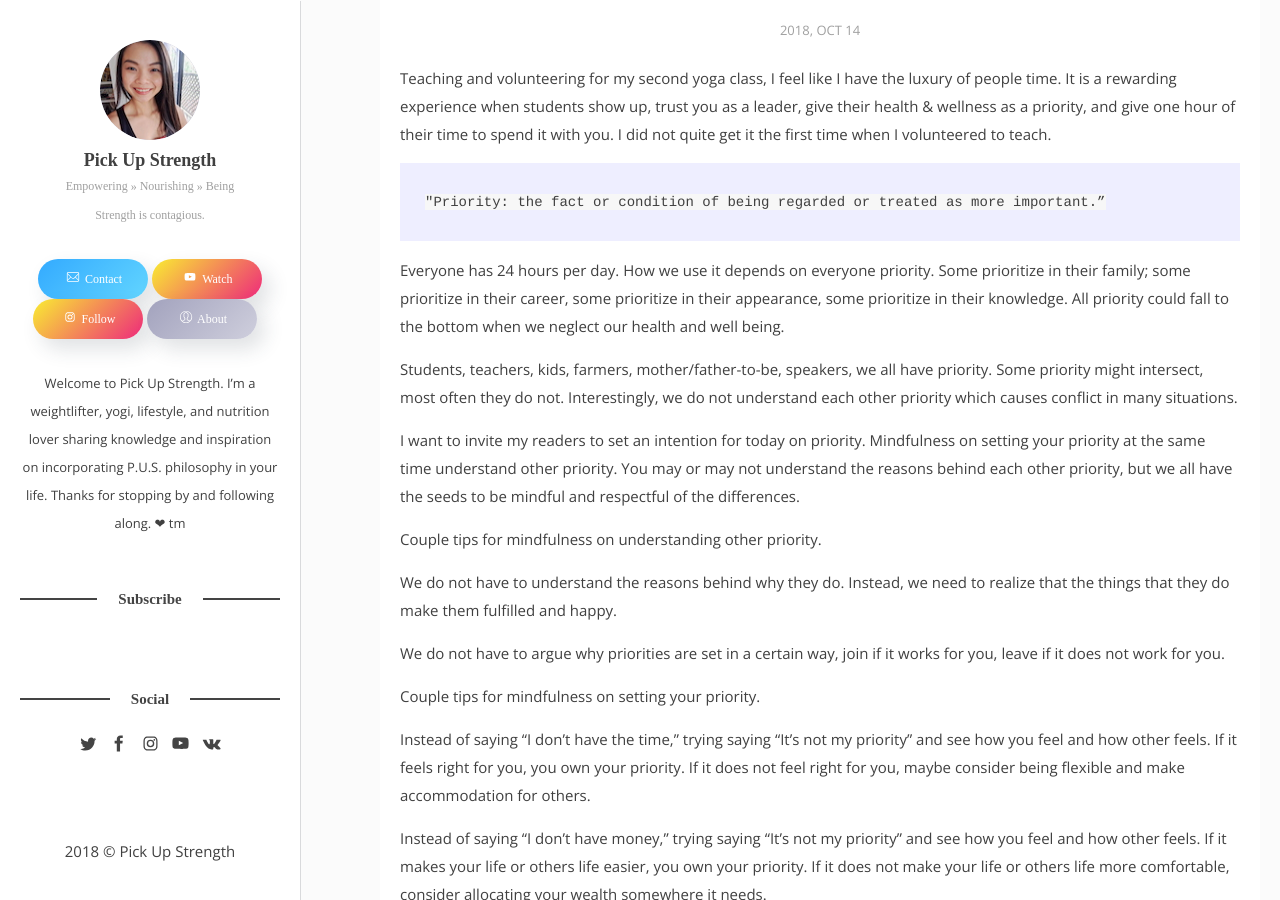
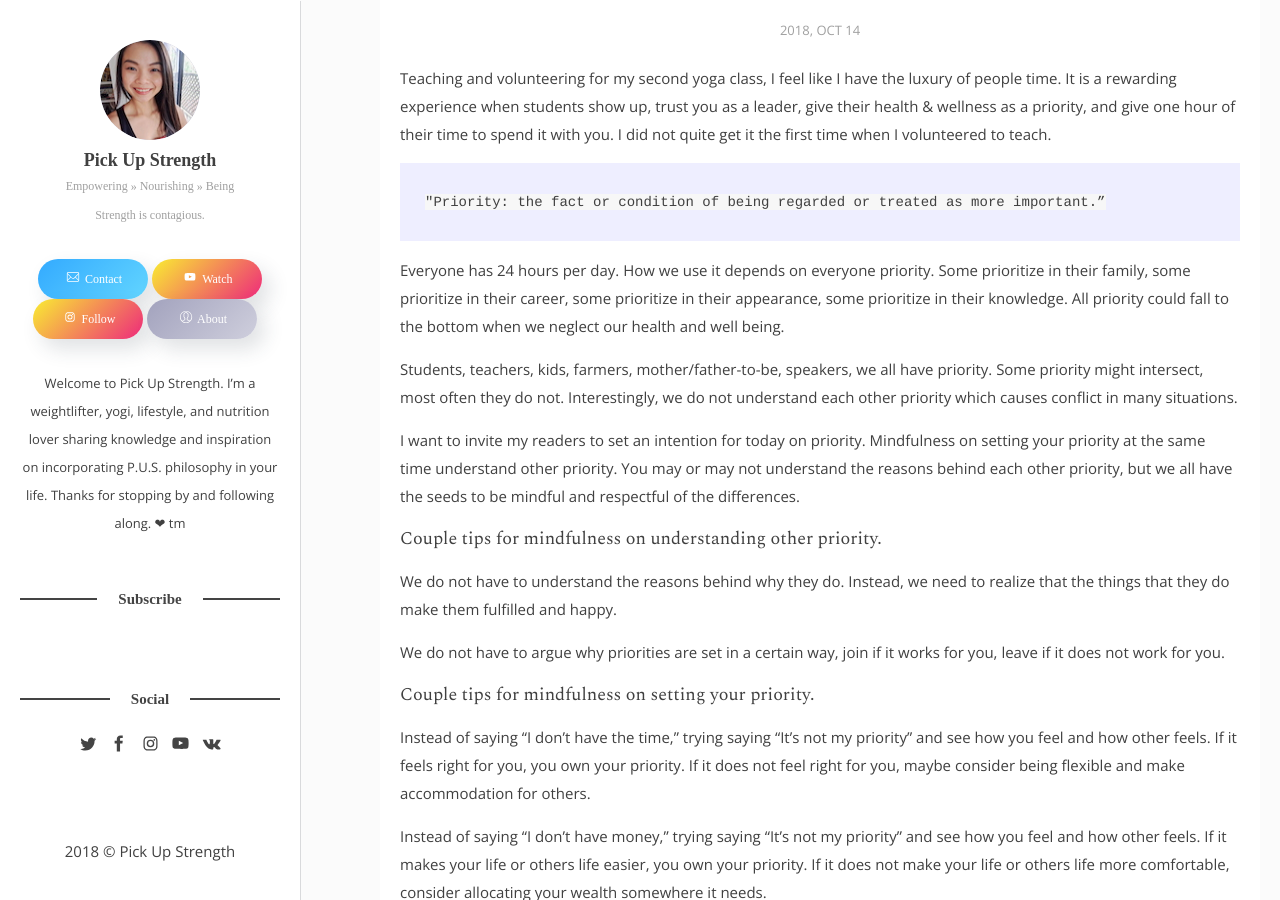
Before and after one commit to teckmonster/pickupstrength, a Jekyll site: the page built from _posts/2018-10-14-Mindfulness-On-Priority.markdown, in a window 1280 px wide and 900 px high, scrolled down 577 px. Built offline with Jekyll 4.4.1, drawn with Linux system fonts in a browser that asks for light colours; some web fonts are replaced; comment, search, counter and statistics services are not loaded.

Commit message:
fix typo.

```diff
--- a/_posts/2018-10-14-Mindfulness-On-Priority.markdown
+++ b/_posts/2018-10-14-Mindfulness-On-Priority.markdown
@@ -15,19 +15,19 @@
 	"Priority: the fact or condition of being regarded or treated as more important.”
 
 
-Everyone has 24 hours per day. How we use it depends on everyone priority. Some prioritize in their family; some prioritize in their career, some prioritize in their appearance, some prioritize in their knowledge. All priority could fall to the bottom when we neglect our health and well being.
+Everyone has 24 hours per day. How we use it depends on everyone priority. Some prioritize in their family, some prioritize in their career, some prioritize in their appearance, some prioritize in their knowledge. All priority could fall to the bottom when we neglect our health and well being.
 
 Students, teachers, kids, farmers, mother/father-to-be, speakers, we all have priority. Some priority might intersect, most often they do not. Interestingly, we do not understand each other priority which causes conflict in many situations.
 
 I want to invite my readers to set an intention for today on priority. Mindfulness on setting your priority at the same time understand other priority. You may or may not understand the reasons behind each other priority, but we all have the seeds to be mindful and respectful of the differences.
 
-Couple tips for mindfulness on understanding other priority.
+##### Couple tips for mindfulness on understanding other priority.
 
 We do not have to understand the reasons behind why they do. Instead, we need to realize that the things that they do make them fulfilled and happy.
 
 We do not have to argue why priorities are set in a certain way, join if it works for you, leave if it does not work for you.
 
-Couple tips for mindfulness on setting your priority.
+##### Couple tips for mindfulness on setting your priority.
 
 Instead of saying “I don’t have the time,” trying saying “It’s not my priority” and see how you feel and how other feels. If it feels right for you, you own your priority. If it does not feel right for you, maybe consider being flexible and make accommodation for others.
 
```
